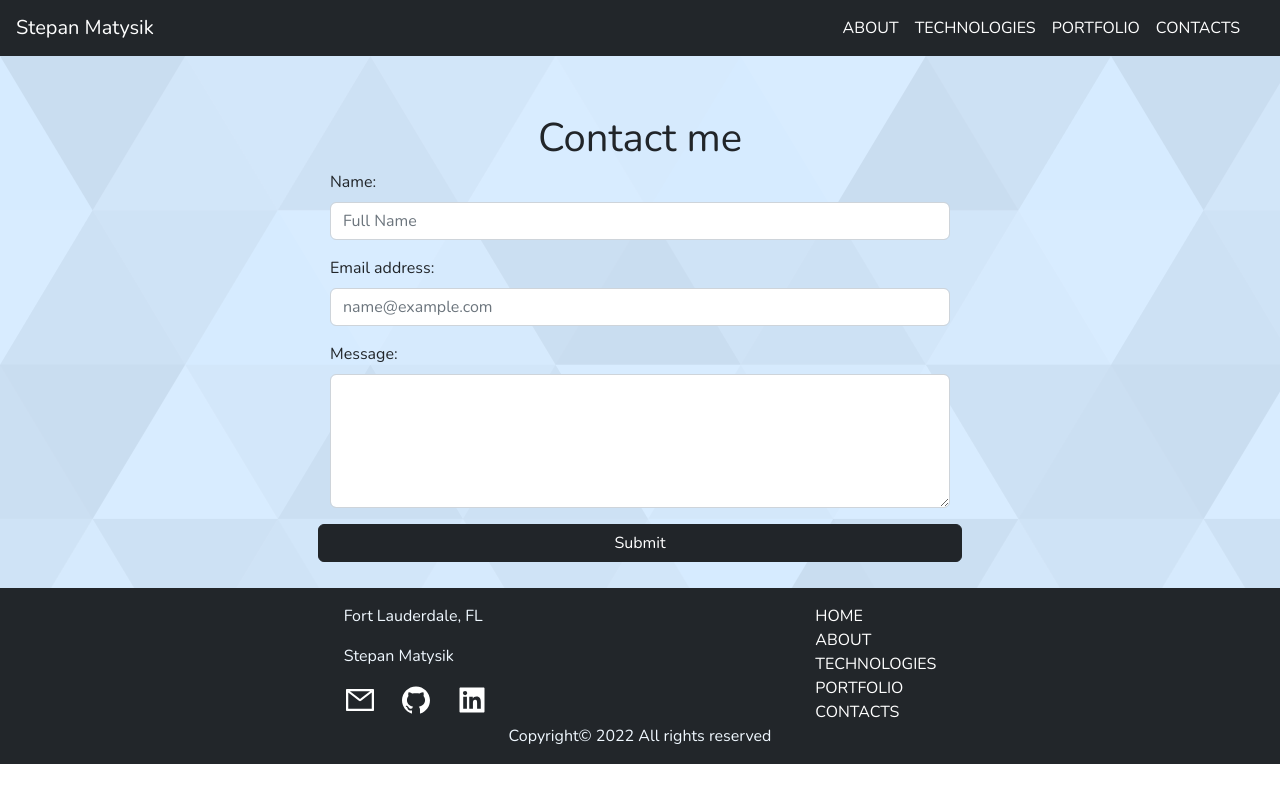
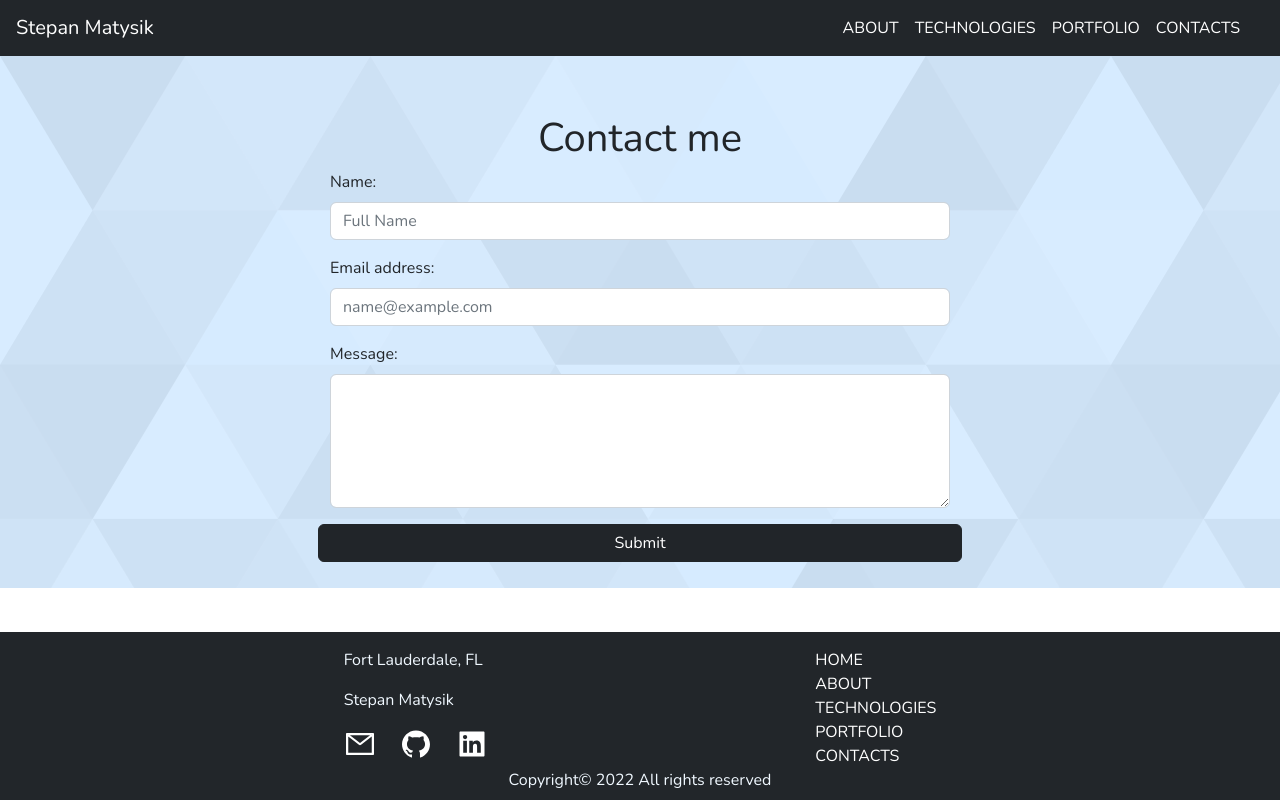
Before and after one commit to elfsvet/stepan-react-portfolio, a React (Create React App) app: page /contacts in a window 1280 px wide. Built offline with nearby package versions, Linux system fonts and the light colour scheme.

Commit message:
fixed it to the bottom the footer. But not working for portfolio and about -contacts

```diff
--- a/src/App.css
+++ b/src/App.css
@@ -4,7 +4,7 @@
   font-family: 'Nunito',sans-serif;
   /* background-color: #22262a; */
   position: relative;
-  min-height: 84vh;
+  min-height: 100vh;
 
 }
 
--- a/src/components/Footer/Footer.css
+++ b/src/components/Footer/Footer.css
@@ -14,7 +14,7 @@
     position: absolute;
     bottom: 0;
     width: 100%;
-    height: 10.5rem;            /* Footer height */
+    height: 10.5rem;          /*  Footer height */
   }
 
 .contactMe__data__links {
--- a/src/components/Footer/Footer.js
+++ b/src/components/Footer/Footer.js
@@ -18,7 +18,7 @@ const createLinks = () => {
 
 function Footer() {
   return (
-    <div className='contactMe__container' id=''  style={{ zIndex: 2 }}>
+    <div className='contactMe__container' id='contact'  style={{ zIndex: 2 }}>
       <div className='contactMe__data__links'>
         <div>
           <p>Fort Lauderdale, FL</p>
```
